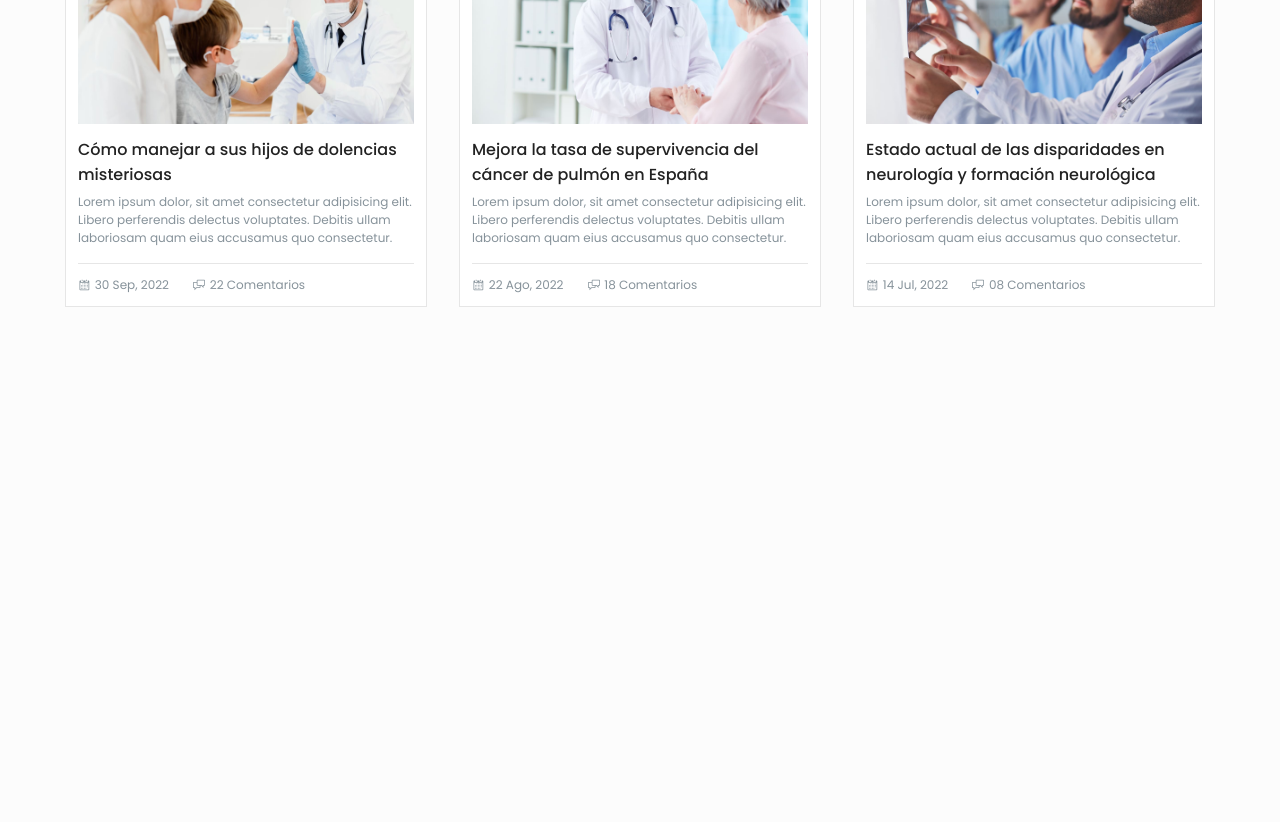
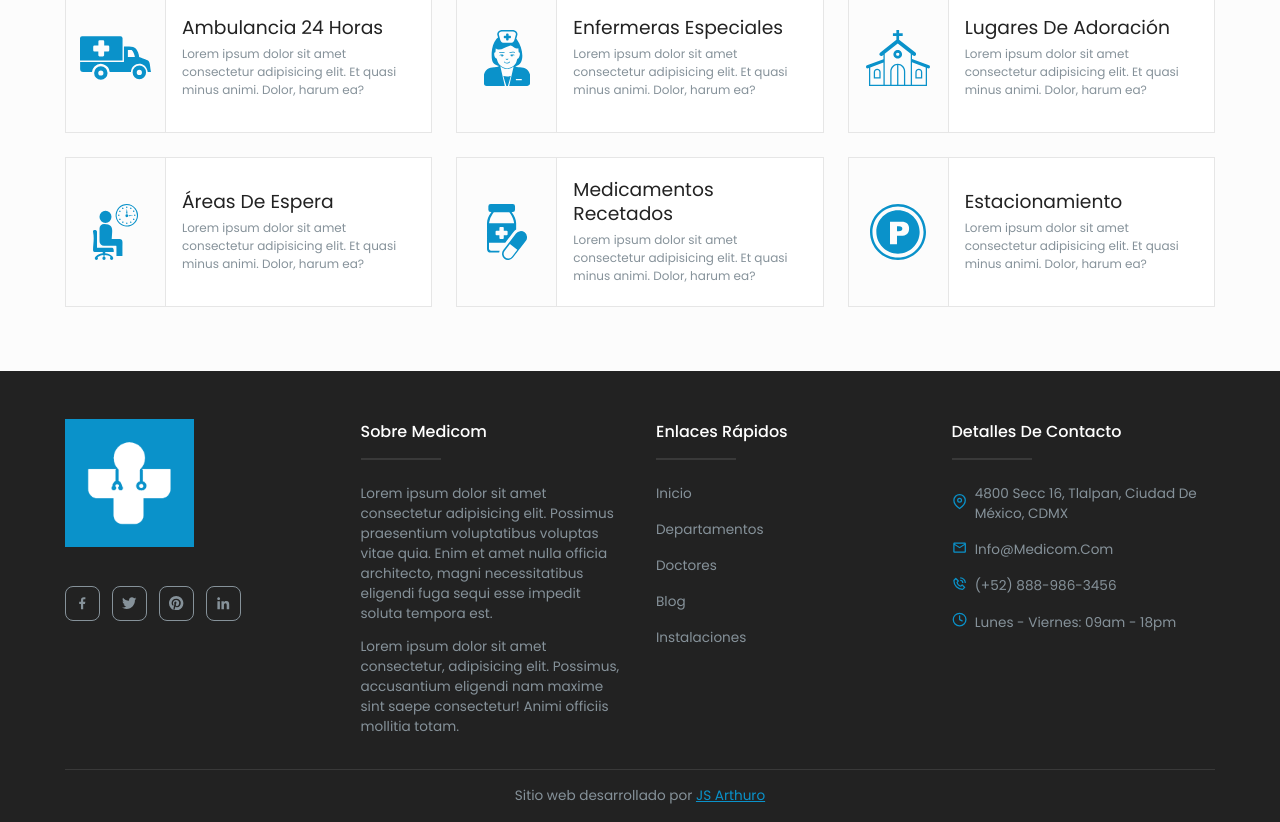
Before and after one commit to JessArthuro/medicom, a React (Create React App) app: page / in a window 1280 px wide. Shown: the part 2960-3782 px from the top of the page. Before the commit the page ends 3331 px from the top, so only its background shows below. Built offline with nearby package versions, Linux system fonts and the light colour scheme.

Commit message:
added footer section

```diff
--- a/src/App.js
+++ b/src/App.js
@@ -4,24 +4,25 @@ import Hero from "./components/Hero/Hero";
 import FormDating from "./components/FormDating/FormDating";
 import Departments from "./components/Departments/Departments";
 import Banner from "./components/Banner/Banner";
+import Doctors from "./components/Doctors/Doctors";
+import Facilities from "./components/Facilities/Facilities";
 import Blog from "./components/Blog/Blog";
-import Facilities from "./components/Facilities/Facilities";
-import Doctors from "./components/Doctors/Doctors";
+import Footer from "./components/Footer/Footer";
 
 function App() {
   return (
     <div className="App">
       <Header />
-
       <main>
         <Hero />
         <FormDating />
         <Departments />
         <Banner />
         <Doctors />
+        <Blog />
         <Facilities />
-        <Blog />
       </main>
+      <Footer />
     </div>
   );
 }
--- a/src/components/Doctors/Doctors.jsx
+++ b/src/components/Doctors/Doctors.jsx
@@ -9,7 +9,7 @@ import ItemDoctor from "./ItemDoctor";
 
 function Doctors() {
   return (
-    <section className={`${style.section_doctors} container`}>
+    <section className={`${style.section_doctors} container`} id="doctors">
       <SectionTitle text="equipo de doctores" />
 
       <Swiper
--- a/src/components/Facilities/Facilities.jsx
+++ b/src/components/Facilities/Facilities.jsx
@@ -11,7 +11,7 @@ import SectionTitle from "../SectionTitle/SectionTitle";
 
 function Facilities() {
   return (
-    <section className={`${style.section_facilities} container`}>
+    <section className={`${style.section_facilities} container`} id="facilities">
       <SectionTitle text="nuestras instalaciones ofrecen" />
 
       <div className={style.section_content}>
--- /dev/null
+++ b/src/components/Footer/Footer.jsx
@@ -0,0 +1,115 @@
+import SocialLinkFooter from "./SocialLinkFooter";
+import TitleFooter from "./TitleFooter";
+import ParagraphFooter from "./ParagraphFooter";
+import LinkFooter from "./LinkFooter";
+
+import { FiMapPin, FiClock } from "react-icons/fi";
+import { MdOutlineEmail } from "react-icons/md";
+import { BiPhoneCall } from "react-icons/bi";
+import * as GrommetIcons from "react-icons/gr";
+
+import style from "./Footer.module.scss";
+
+function Footer() {
+  return (
+    <footer className={style.section_footer}>
+      <div className="container">
+        <div className={style.footer_content}>
+          {/* Seccion logo principal y links a redes sociales. */}
+          <div>
+            <img
+              className={style.footer_logo}
+              src={require("../../img/logo-v2.png")}
+              alt="Icono Medicom"
+            />
+
+            <div className={style.social_links}>
+              <SocialLinkFooter
+                link="https://www.facebook.com"
+                icon={<GrommetIcons.GrFacebookOption />}
+              />
+              <SocialLinkFooter
+                link="https://www.twitter.com"
+                icon={<GrommetIcons.GrTwitter />}
+              />
+              <SocialLinkFooter
+                link="https://www.pinterest.com.mx/"
+                icon={<GrommetIcons.GrPinterest />}
+              />
+              <SocialLinkFooter
+                link="https://mx.linkedin.com/"
+                icon={<GrommetIcons.GrLinkedinOption />}
+              />
+            </div>
+          </div>
+
+          {/* Seccion sobre Medicom */}
+          <div>
+            <TitleFooter text="sobre medicom" />
+            <ParagraphFooter text="Lorem ipsum dolor sit amet consectetur adipisicing elit. Possimus praesentium voluptatibus voluptas vitae quia. Enim et amet nulla officia architecto, magni necessitatibus eligendi fuga sequi esse impedit soluta tempora est." />
+            <ParagraphFooter text="Lorem ipsum dolor sit amet consectetur, adipisicing elit. Possimus, accusantium eligendi nam maxime sint saepe consectetur! Animi officiis mollitia totam." />
+          </div>
+
+          {/* Seccion enlaces rapidos */}
+          <div>
+            <TitleFooter text="enlaces rápidos" />
+            <div className={style.footer_links}>
+              <LinkFooter href="#home" name="inicio" />
+              <LinkFooter href="#departments" name="departamentos" />
+              <LinkFooter href="#doctors" name="doctores" />
+              <LinkFooter href="#blog" name="blog" />
+              <LinkFooter href="#facilities" name="instalaciones" />
+            </div>
+          </div>
+
+          {/* Seccion detalles de contacto */}
+          <div>
+            <TitleFooter text="detalles de contacto" />
+            <div className={style.footer_links}>
+              <LinkFooter
+                includeicon={true}
+                href="https://goo.gl/maps/byHWNtBbVprHeuq48"
+                icon={<FiMapPin />}
+                name="4800 Secc 16, Tlalpan, Ciudad de México, CDMX"
+              />
+              <LinkFooter
+                includeicon={true}
+                href="mailto:info@medicom.com"
+                icon={<MdOutlineEmail />}
+                name="info@medicom.com"
+              />
+              <LinkFooter
+                includeicon={true}
+                href="tel:+5218889863456"
+                icon={<BiPhoneCall />}
+                name="(+52) 888-986-3456"
+              />
+
+              <span className={style.hours_txt}>
+                <FiClock className={style.hours_icon} />
+                Lunes - Viernes: 09am - 18pm
+              </span>
+            </div>
+          </div>
+        </div>
+
+        {/* Seccion sobre la informacion del desarrollador */}
+        <div className={style.info_dev}>
+          <span>
+            Sitio web desarrollado por{" "}
+            <a
+              className={style.link_dev}
+              href="https://github.com/JessArthuro?tab=repositories"
+              target="_blank"
+              rel="noopener noreferrer"
+            >
+              JS Arthuro
+            </a>
+          </span>
+        </div>
+      </div>
+    </footer>
+  );
+}
+
+export default Footer;
--- /dev/null
+++ b/src/components/Footer/Footer.module.scss
@@ -0,0 +1,125 @@
+// ==================  General component styles  =====================
+$border-color: rgba(255, 255, 255, .1);
+
+.section_footer {
+  background-color: var(--black);
+  color: var(--gray);
+  padding: 3rem 0 1rem;
+}
+
+.footer_content {
+  display: grid;
+  grid-template-columns: repeat(auto-fill, minmax(min(100%, 250px), 1fr));
+  gap: 2rem;
+}
+
+.footer_logo {
+  height: 8rem;
+}
+
+.social_links {
+  margin-top: 2rem;
+  display: flex;
+  align-items: center;
+  column-gap: .75rem;
+}
+
+.social_linkfooter {
+  color: var(--gray);
+  font-size: .9rem;
+  border: 1px solid var(--gray);
+  width: 35px;
+  height: 35px;
+  border-radius: 8px;
+  display: flex;
+  justify-content: center;
+  align-items: center;
+  transition: .3s linear;
+
+  &:hover {
+    color: var(--primary-color);
+    border: 1px solid var(--primary-color);
+  }
+}
+
+.title_footer {
+  color: var(--white);
+  text-transform: capitalize;
+  font-weight: 500;
+  padding-bottom: 1rem;
+  margin-bottom: 1.5rem;
+  position: relative;
+
+  &::after {
+    content: "";
+    position: absolute;
+    bottom: 0;
+    left: 0;
+    height: 2px;
+    width: 80px;
+    background-color: $border-color;
+  }
+}
+
+.paragraph_footer {
+  font-size: .85rem;
+
+  &:nth-of-type(1) {
+    margin-bottom: .85rem;
+  }
+}
+
+.footer_links {
+  display: flex;
+  flex-direction: column;
+  row-gap: 1rem;
+}
+
+.link_footer {
+  color: var(--gray);
+  font-size: .85rem;
+  text-transform: capitalize;
+  display: flex;
+  align-items: center;
+  transition: .3s ease-in;
+
+  &.include_icon {
+    column-gap: .5rem;
+  }
+
+  &:hover {
+    color: var(--primary-color);
+    padding-left: 1rem;
+    border-left: 1px solid var(--primary-color);
+  }
+}
+
+.icon_link {
+  color: var(--primary-color);
+  line-height: 1rem;
+  font-size: .95rem;
+}
+
+.hours_txt {
+  color: var(--gray);
+  font-size: .85rem;
+}
+
+.hours_icon {
+  color: var(--primary-color);
+  margin-right: .5rem;
+  font-size: .95rem;
+}
+
+.info_dev {
+  border-top: 1.5px solid $border-color;
+  margin-top: 2rem;
+  padding-top: 1rem;
+  text-align: center;
+  font-size: .85rem;
+}
+
+.link_dev {
+  color: var(--primary-color);
+  text-decoration: underline;
+}
--- /dev/null
+++ b/src/components/Footer/LinkFooter.jsx
@@ -0,0 +1,17 @@
+import style from "./Footer.module.scss";
+
+function LinkFooter({ includeicon, href, icon, name }) {
+  return (
+    <a
+      // Creacion de condicional en los estilos para agregar un column-gap si el link incluye icono.
+      className={`${style.link_footer} ${
+        includeicon ? `${style.include_icon}` : ""
+      }`}
+      href={href}
+    >
+      <span className={style.icon_link}>{icon}</span> {name}
+    </a>
+  );
+}
+
+export default LinkFooter;
--- /dev/null
+++ b/src/components/Footer/ParagraphFooter.jsx
@@ -0,0 +1,7 @@
+import style from "./Footer.module.scss";
+
+function ParagraphFooter({ text }) {
+  return <p className={style.paragraph_footer}>{text}</p>;
+}
+
+export default ParagraphFooter;
--- /dev/null
+++ b/src/components/Footer/SocialLinkFooter.jsx
@@ -0,0 +1,16 @@
+import style from "./Footer.module.scss";
+
+function SocialLinkFooter({ link, icon }) {
+  return (
+    <a
+      className={style.social_linkfooter}
+      href={link}
+      target="_blank"
+      rel="noopener noreferrer"
+    >
+      {icon}
+    </a>
+  );
+}
+
+export default SocialLinkFooter;
--- /dev/null
+++ b/src/components/Footer/TitleFooter.jsx
@@ -0,0 +1,7 @@
+import style from "./Footer.module.scss";
+
+function TitleFooter({ text }) {
+  return <h4 className={style.title_footer}>{text}</h4>;
+}
+
+export default TitleFooter;
```
Also changed, not shown: src/img/logo-v2.png (added).
